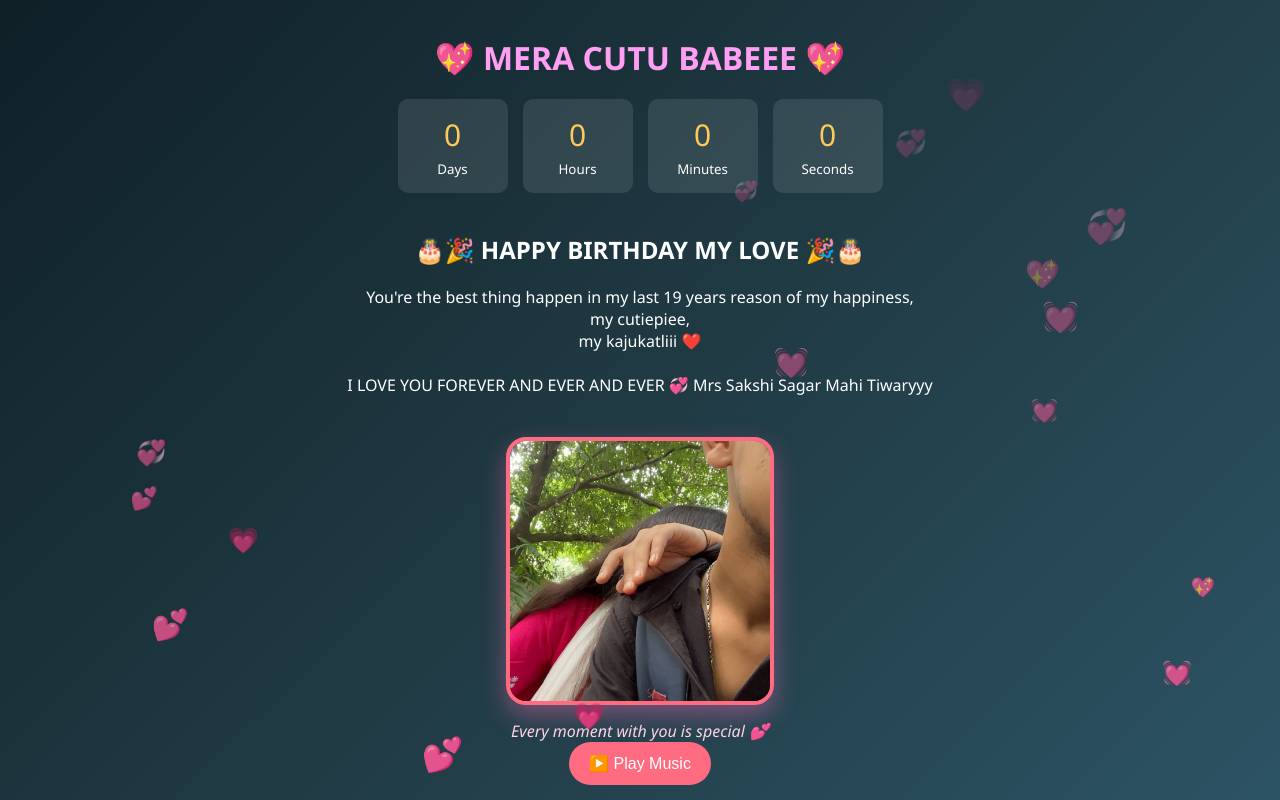
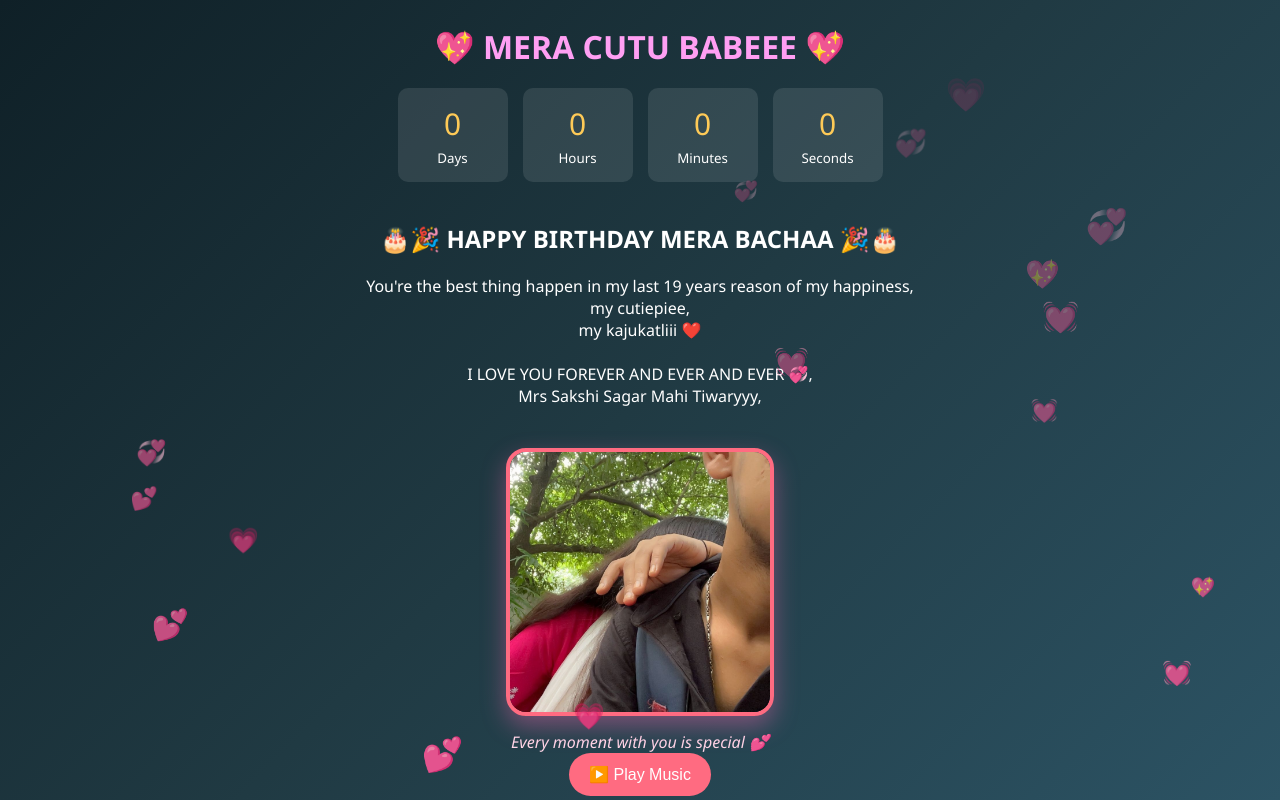
Before and after one commit to ggexotix/testiii, a plain HTML site: page index.html in a window 1280 px wide. Drawn offline with Linux system fonts and the light colour scheme.

Commit message:
Revise birthday message and HTML structure
Updated birthday message and improved formatting.

```diff
--- a/index.html
+++ b/index.html
@@ -22,13 +22,13 @@
     </div>
 
     <div id="message" class="hidden">
-        <h2>🎂🎉 HAPPY BIRTHDAY MY LOVE 🎉🎂</h2>
+        <h2>🎂🎉 HAPPY BIRTHDAY MERA BACHAA 🎉🎂</h2>
         <p>
             You're the best thing happen in my last 19 years reason of my happiness,<br>
             my cutiepiee,<br>
             my kajukatliii ❤️<br><br>
-            I LOVE YOU FOREVER AND EVER AND EVER 💞
-            Mrs Sakshi Sagar Mahi Tiwaryyy
+            I LOVE YOU FOREVER AND EVER AND EVER 💞,<br>
+            Mrs Sakshi Sagar Mahi Tiwaryyy,<br>
         </p>
     </div>
 
```
